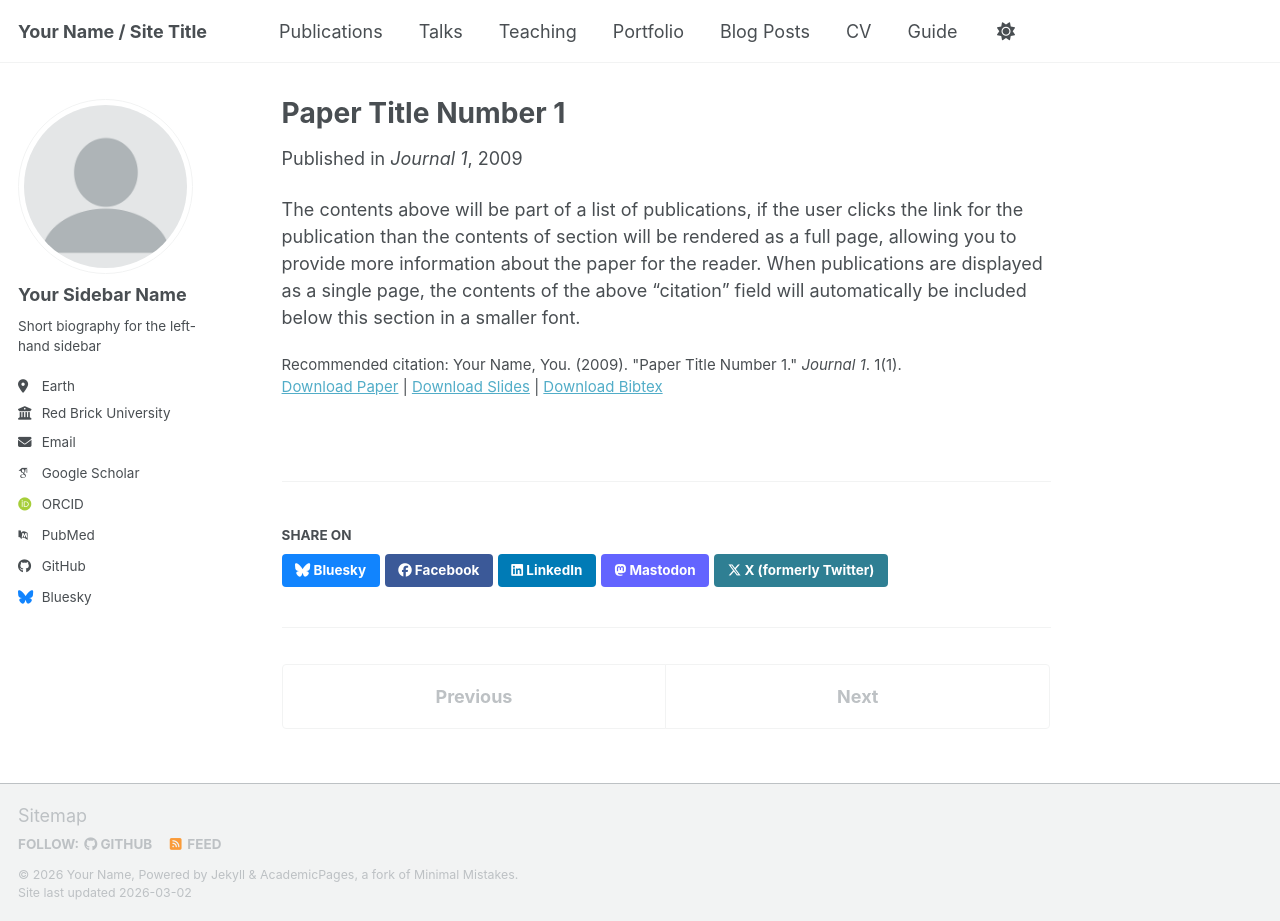
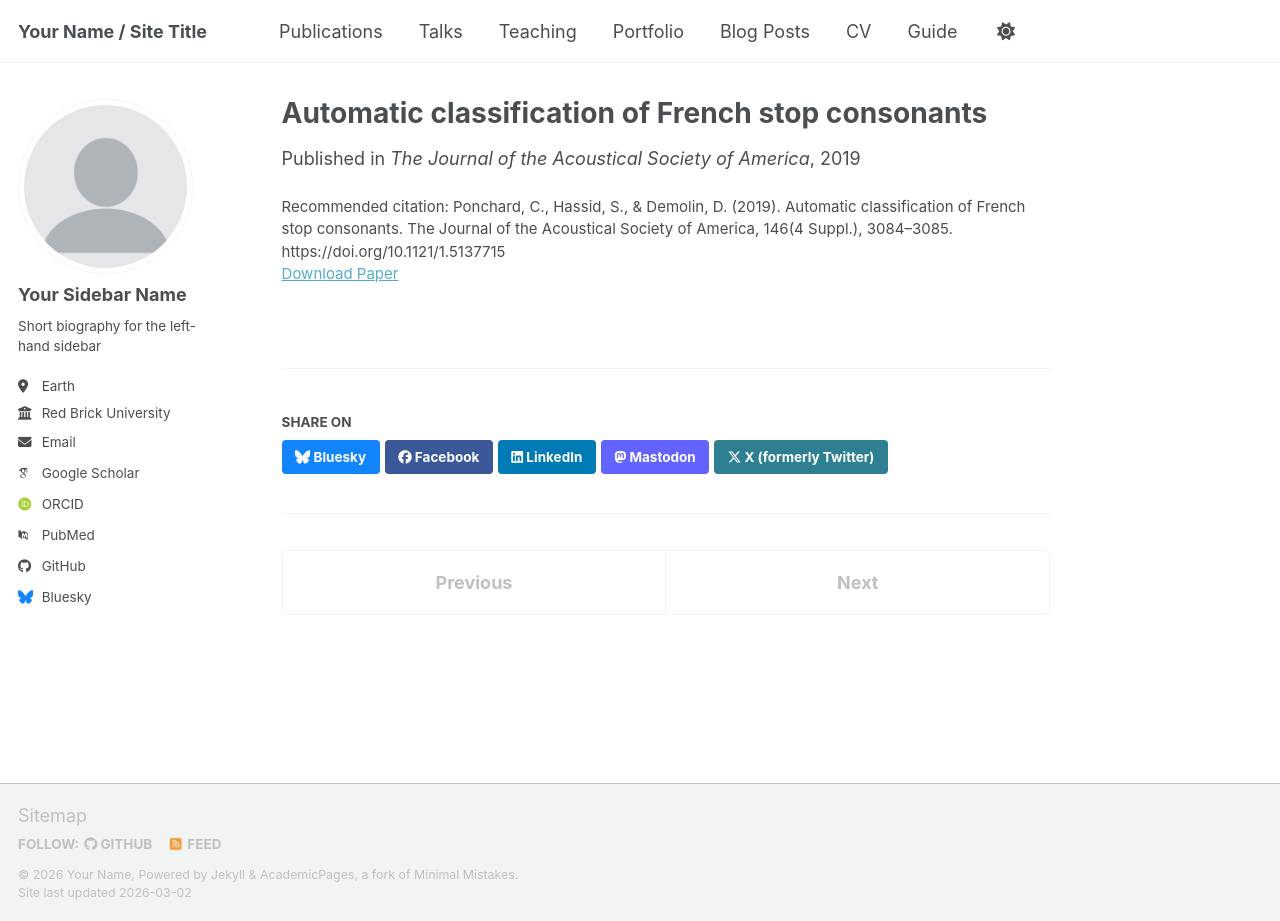
Before and after one commit to ClaraPonchard/ClaraPonchard.github.io, a Jekyll site: the page built from _publications/2009-10-01-paper-title-number-1.md, in a window 1280 px wide and 921 px high. Built offline with Jekyll 4.4.1, drawn with Linux system fonts in a browser that asks for light colours; some web fonts are replaced; a script bundle is joined from its source files by our own code; library files that are not in the unit come from our copies.

Commit message:
Update 2009-10-01-paper-title-number-1.md

```diff
--- a/_publications/2009-10-01-paper-title-number-1.md
+++ b/_publications/2009-10-01-paper-title-number-1.md
@@ -1,14 +1,11 @@
 ---
-title: "Paper Title Number 1"
+title: "Automatic classification of French stop consonants"
 collection: publications
-category: manuscripts
-permalink: /publication/2009-10-01-paper-title-number-1
-excerpt: 'This paper is about the number 1. The number 2 is left for future work.'
-date: 2009-10-01
-venue: 'Journal 1'
-slidesurl: 'https://academicpages.github.io/files/slides1.pdf'
-paperurl: 'https://academicpages.github.io/files/paper1.pdf'
-bibtexurl: 'https://academicpages.github.io/files/bibtex1.bib'
-citation: 'Your Name, You. (2009). &quot;Paper Title Number 1.&quot; <i>Journal 1</i>. 1(1).'
+category: conferences
+permalink: /publication/2019-10-ponchard-stop-consonants
+excerpt: "Automatic classification of French stop consonants."
+date: 2019-10-01
+venue: "The Journal of the Acoustical Society of America"
+paperurl: "https://doi.org/10.1121/1.5137715"
+citation: "Ponchard, C., Hassid, S., & Demolin, D. (2019). Automatic classification of French stop consonants. The Journal of the Acoustical Society of America, 146(4 Suppl.), 3084–3085. https://doi.org/10.1121/1.5137715"
 ---
-The contents above will be part of a list of publications, if the user clicks the link for the publication than the contents of section will be rendered as a full page, allowing you to provide more information about the paper for the reader. When publications are displayed as a single page, the contents of the above "citation" field will automatically be included below this section in a smaller font.
```
